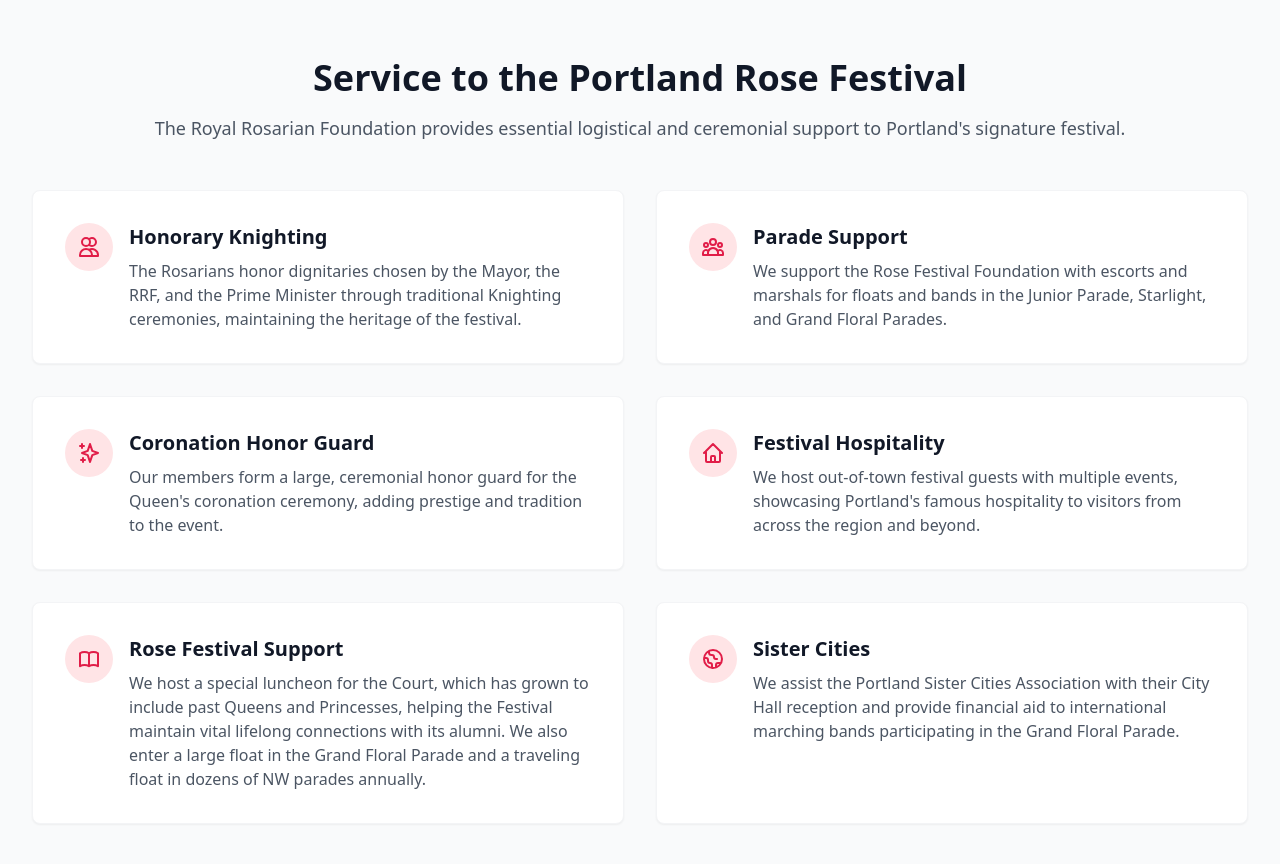
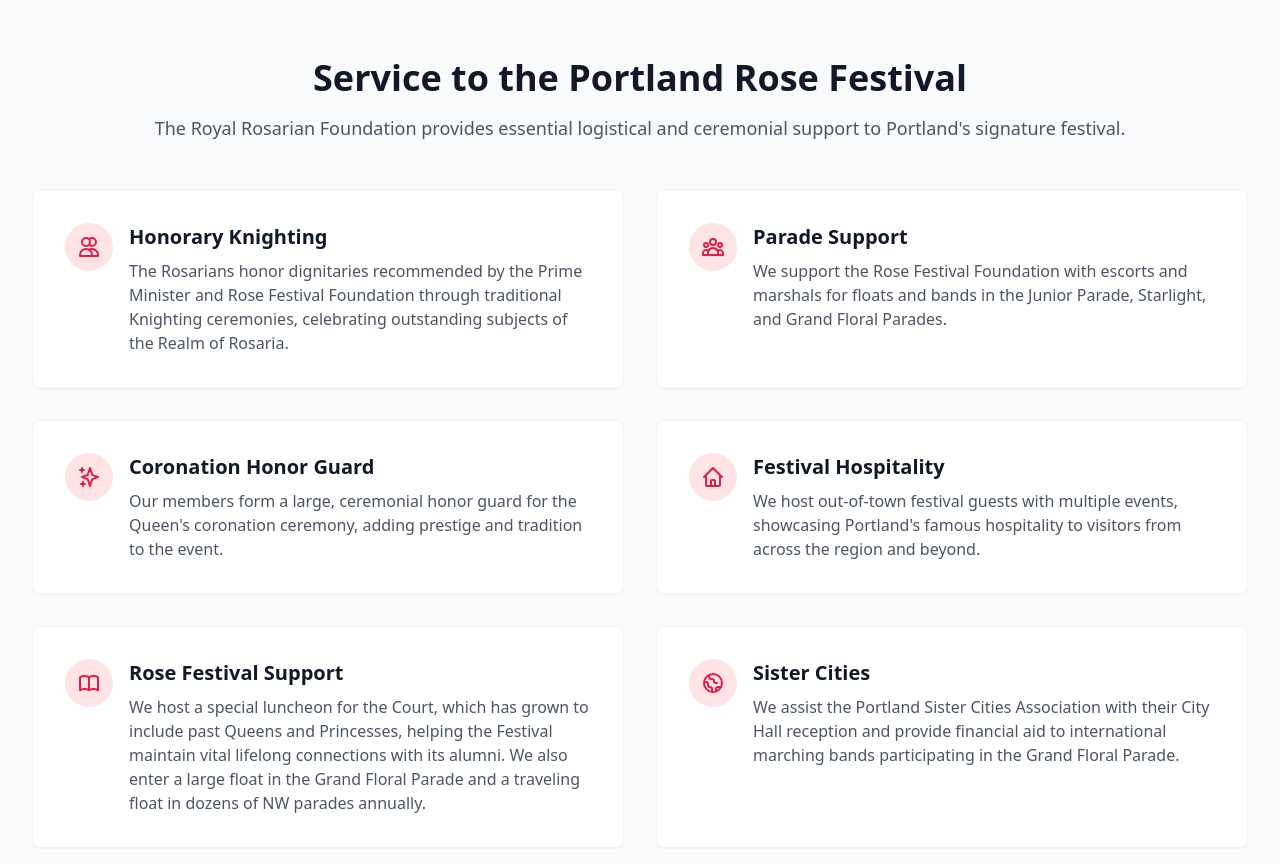
Before and after one commit to RoyalRosarianFoundation/foundation-website, a Jekyll site: the page built from impact.md, in a window 1280 px wide and 900 px high, scrolled down 1064 px. Shown: the top 864 px of the window. Built offline with Jekyll 4.4.1, drawn with Linux system fonts in a browser that asks for light colours; nearby versions of some CDN libraries.

Commit message:
Update Honorary Knighting description in Impact Report

```diff
--- a/impact.md
+++ b/impact.md
@@ -90,7 +90,7 @@ title: Impact Report
           </div>
           <div class="ml-4">
             <h3 class="text-xl font-bold text-gray-900">Honorary Knighting</h3>
-            <p class="mt-2 text-gray-600">The Rosarians honor dignitaries chosen by the Mayor, the RRF, and the Prime Minister through traditional Knighting ceremonies, maintaining the heritage of the festival.</p>
+            <p class="mt-2 text-gray-600">The Rosarians honor dignitaries recommended by the Prime Minister and Rose Festival Foundation through traditional Knighting ceremonies, celebrating outstanding subjects of the Realm of Rosaria.</p>
           </div>
         </div>
       </div>
```
